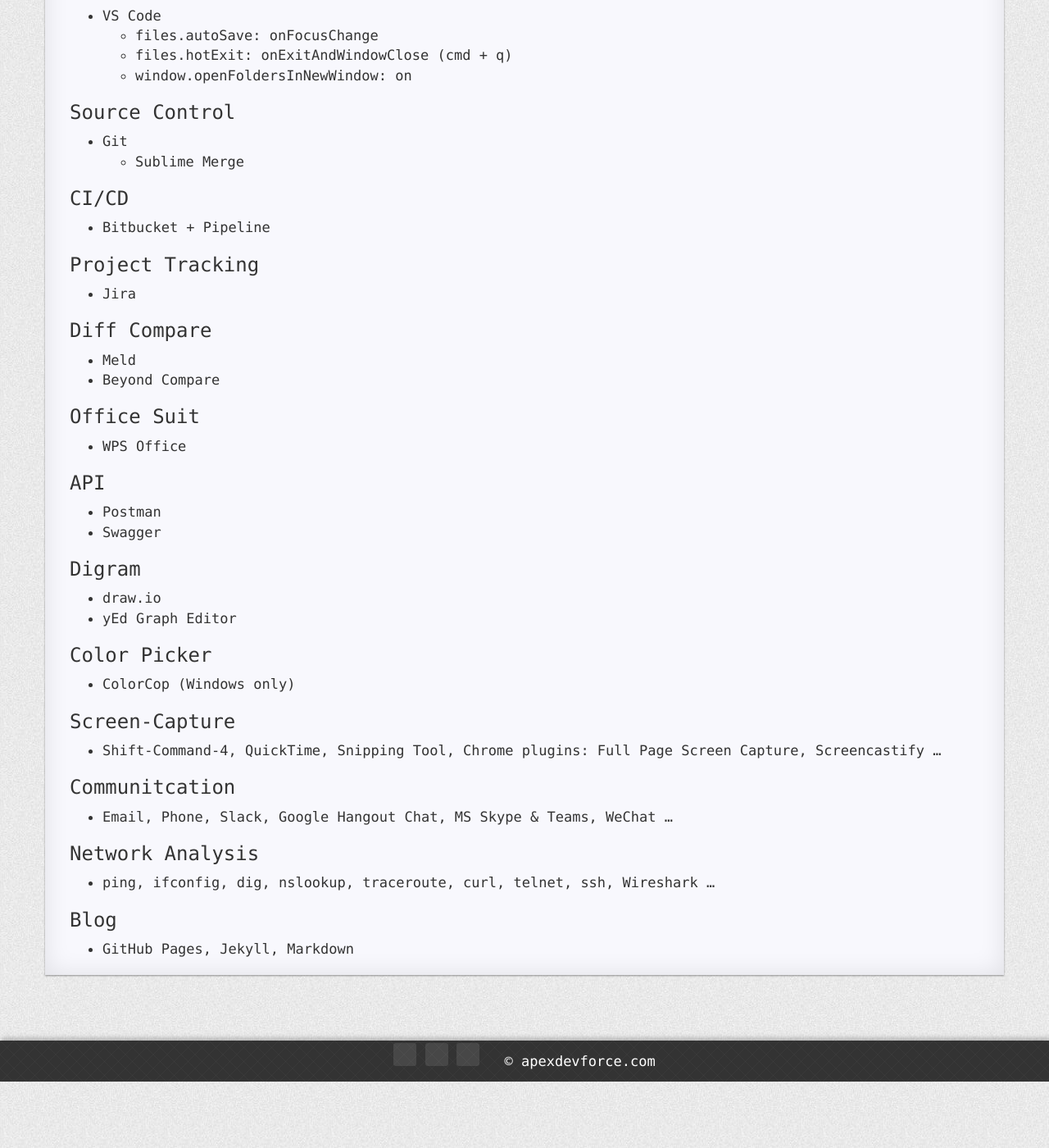
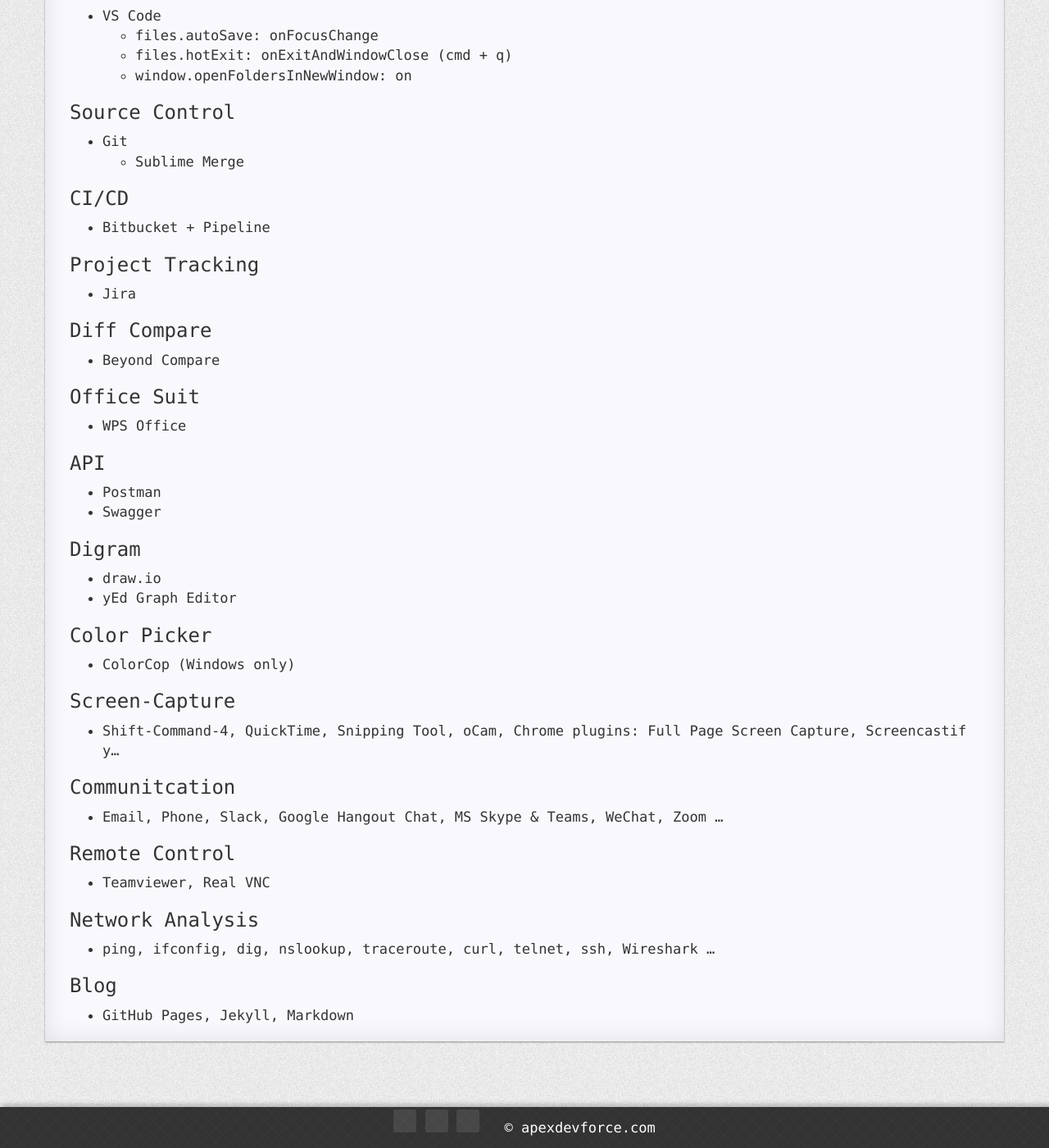
Before and after one commit to zhouhu/apexdevforce, a Jekyll site: the page built from pages/5tools.md, in a window 1280 px wide and 1400 px high, scrolled down 644 px. Shown: the whole window at 82% size. Built offline with Jekyll 4.4.1, drawn with Linux system fonts in a browser that asks for light colours; nearby versions of some CDN libraries; comment, search, counter and statistics services are not loaded; a style sheet for code colours, icons or effects is not loaded.

Commit message:
Update 5tools.md

```diff
--- a/pages/5tools.md
+++ b/pages/5tools.md
@@ -49,7 +49,6 @@ icon: octicon-tools
 
 ### Diff Compare
 
-- Meld
 - Beyond Compare
 
 ### Office Suit
@@ -72,11 +71,15 @@ icon: octicon-tools
 
 ### Screen-Capture
 
-- Shift-Command-4, QuickTime, Snipping Tool,  Chrome plugins: Full Page Screen Capture, Screencastify ...
+- Shift-Command-4, QuickTime, Snipping Tool, oCam,  Chrome plugins: Full Page Screen Capture, Screencastify...
 
 ### Communitcation
 
-- Email, Phone, Slack, Google Hangout Chat, MS Skype & Teams, WeChat ...
+- Email, Phone, Slack, Google Hangout Chat, MS Skype & Teams, WeChat, Zoom ...
+
+### Remote Control
+
+- Teamviewer, Real VNC
 
 ### Network Analysis
 
```
